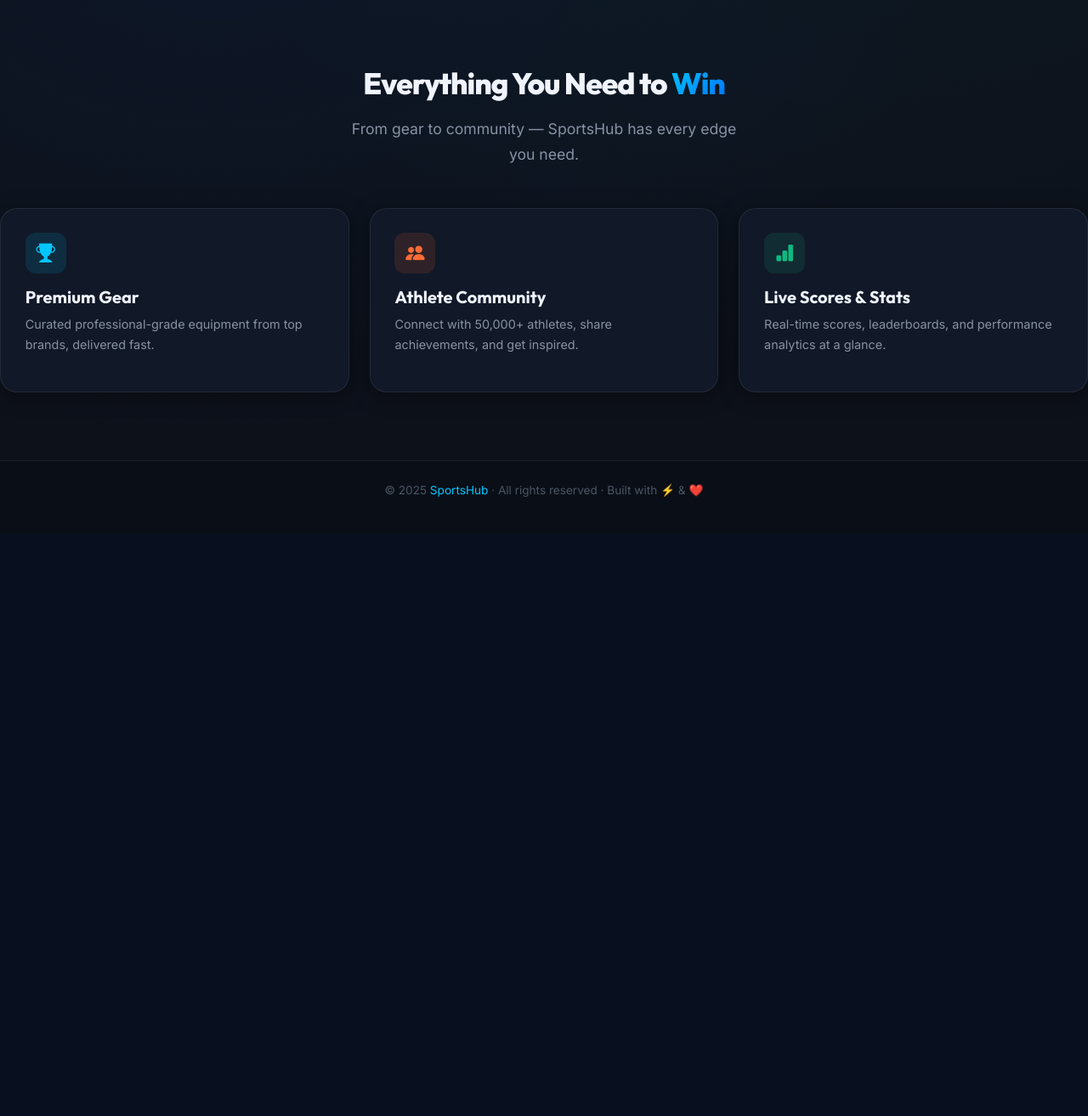
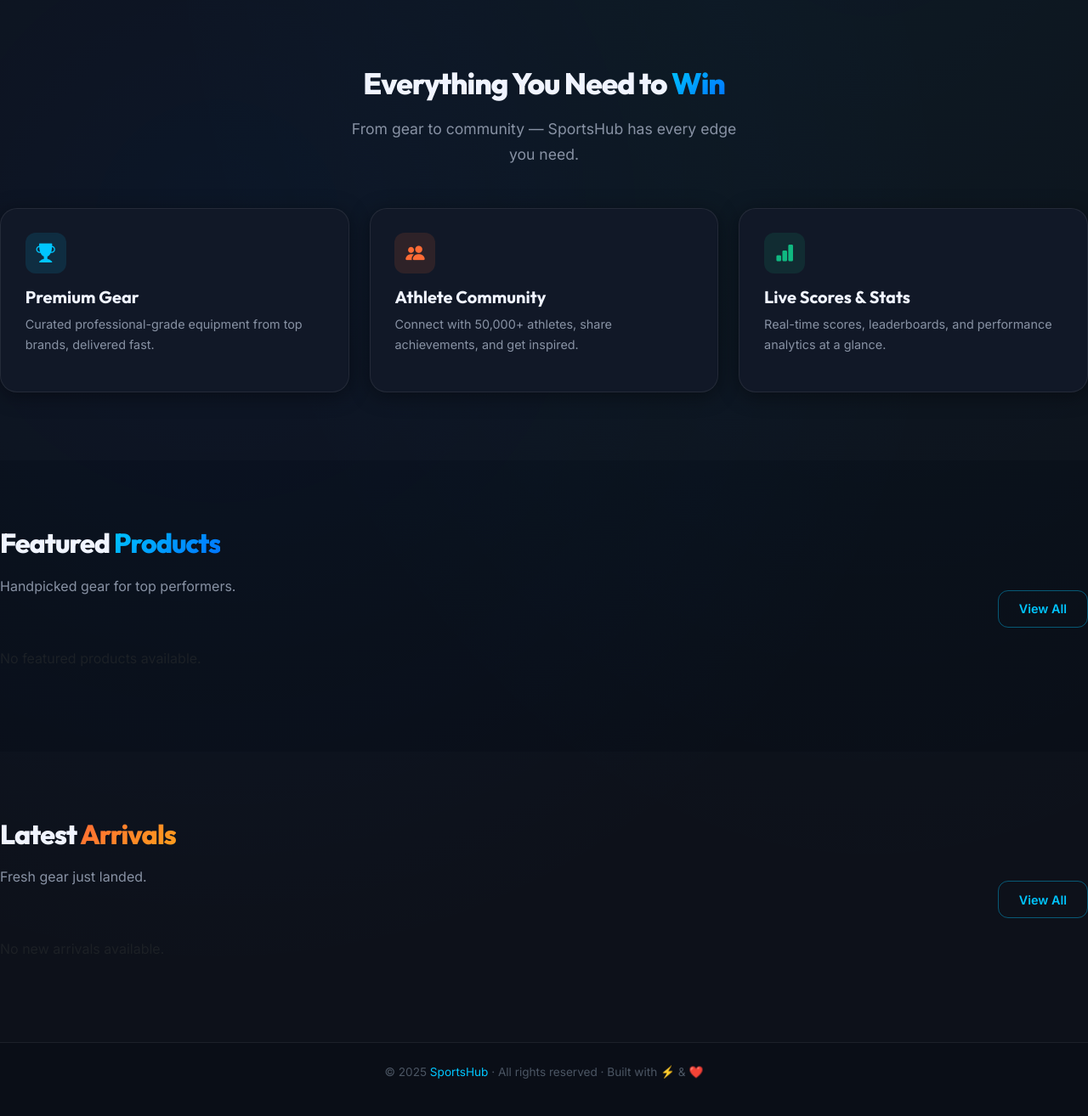
Before and after one commit to nikhilghotankar-8881/SportsHub, a Flask app: page / in a window 1280 px wide. Shown: the part 783-2097 px from the top of the page at 85% size. Before the commit the page ends 1368 px from the top, so only its background shows below. Run offline with Flask 3, Linux system fonts and the light colour scheme.

Commit message:
Complete Phase 10: Search, filters, sorting, pagination and featured products

```diff
--- a/app/routes/main_routes.py
+++ b/app/routes/main_routes.py
@@ -4,10 +4,19 @@ from flask_login import login_required, current_user
 main = Blueprint("main", __name__)
 
 
+from app.models import Product
+
 @main.route("/")
 @main.route("/home")
 def index():
-    return render_template("index.html", title="SportsHub - Home")
+    featured_products = Product.query.limit(4).all()
+    latest_arrivals = Product.query.order_by(Product.created_at.desc()).limit(4).all()
+    return render_template(
+        "index.html",
+        title="SportsHub - Home",
+        featured_products=featured_products,
+        latest_arrivals=latest_arrivals
+    )
 
 
 @main.route("/dashboard")
--- a/templates/index.html
+++ b/templates/index.html
@@ -110,4 +110,96 @@
 
   </div>
 </section>
+
+<!-- ── Featured Products ── -->
+<section style="padding: 5rem 0;">
+  <div class="container-custom">
+    <div class="d-flex justify-content-between align-items-end mb-4">
+      <div>
+        <h2 class="hero-title" style="font-size: 2rem;">Featured <span class="highlight">Products</span></h2>
+        <p class="hero-description" style="margin-top:0.5rem;font-size:1rem;">Handpicked gear for top performers.</p>
+      </div>
+      <a href="{{ url_for('products.products') }}" class="btn-outline-custom">View All</a>
+    </div>
+
+    <div class="row row-cols-1 row-cols-sm-2 row-cols-lg-4 g-4">
+      {% for product in featured_products %}
+      <div class="col">
+        <div class="product-card" id="product-card-{{ product.id }}">
+          <a href="{{ url_for('products.product_detail', product_id=product.id) }}" style="display:block;text-decoration:none;color:inherit;">
+            <div class="product-img-wrap">
+              {% if product.image %}
+                <img src="{{ product.image }}" alt="{{ product.name }}" loading="lazy" />
+              {% else %}
+                <span class="product-placeholder-icon">🏅</span>
+              {% endif %}
+              {% if product.category %}
+                <span class="product-badge badge-category">{{ product.category }}</span>
+              {% endif %}
+              {% if not product.in_stock %}
+                <span class="product-badge badge-out-of-stock" style="top:0.7rem;left:auto;right:0.7rem;">Out of Stock</span>
+              {% endif %}
+            </div>
+            <div class="product-body">
+              {% if product.category %}
+                <span class="product-category-tag">{{ product.category }}</span>
+              {% endif %}
+              <h5 class="product-name">{{ product.name }}</h5>
+              <p class="product-price" style="margin-top:0.5rem;margin-bottom:0;">{{ product.formatted_price }}</p>
+            </div>
+          </a>
+        </div>
+      </div>
+      {% else %}
+        <p class="text-muted">No featured products available.</p>
+      {% endfor %}
+    </div>
+  </div>
+</section>
+
+<!-- ── Latest Arrivals ── -->
+<section style="padding: 5rem 0; background: rgba(255,255,255,0.01);">
+  <div class="container-custom">
+    <div class="d-flex justify-content-between align-items-end mb-4">
+      <div>
+        <h2 class="hero-title" style="font-size: 2rem;">Latest <span class="highlight-accent">Arrivals</span></h2>
+        <p class="hero-description" style="margin-top:0.5rem;font-size:1rem;">Fresh gear just landed.</p>
+      </div>
+      <a href="{{ url_for('products.products', sort='newest') }}" class="btn-outline-custom">View All</a>
+    </div>
+
+    <div class="row row-cols-1 row-cols-sm-2 row-cols-lg-4 g-4">
+      {% for product in latest_arrivals %}
+      <div class="col">
+        <div class="product-card" id="product-card-{{ product.id }}">
+          <a href="{{ url_for('products.product_detail', product_id=product.id) }}" style="display:block;text-decoration:none;color:inherit;">
+            <div class="product-img-wrap">
+              {% if product.image %}
+                <img src="{{ product.image }}" alt="{{ product.name }}" loading="lazy" />
+              {% else %}
+                <span class="product-placeholder-icon">🏅</span>
+              {% endif %}
+              {% if product.category %}
+                <span class="product-badge badge-category">{{ product.category }}</span>
+              {% endif %}
+              {% if not product.in_stock %}
+                <span class="product-badge badge-out-of-stock" style="top:0.7rem;left:auto;right:0.7rem;">Out of Stock</span>
+              {% endif %}
+            </div>
+            <div class="product-body">
+              {% if product.category %}
+                <span class="product-category-tag">{{ product.category }}</span>
+              {% endif %}
+              <h5 class="product-name">{{ product.name }}</h5>
+              <p class="product-price" style="margin-top:0.5rem;margin-bottom:0;">{{ product.formatted_price }}</p>
+            </div>
+          </a>
+        </div>
+      </div>
+      {% else %}
+        <p class="text-muted">No new arrivals available.</p>
+      {% endfor %}
+    </div>
+  </div>
+</section>
 {% endblock %}
```
